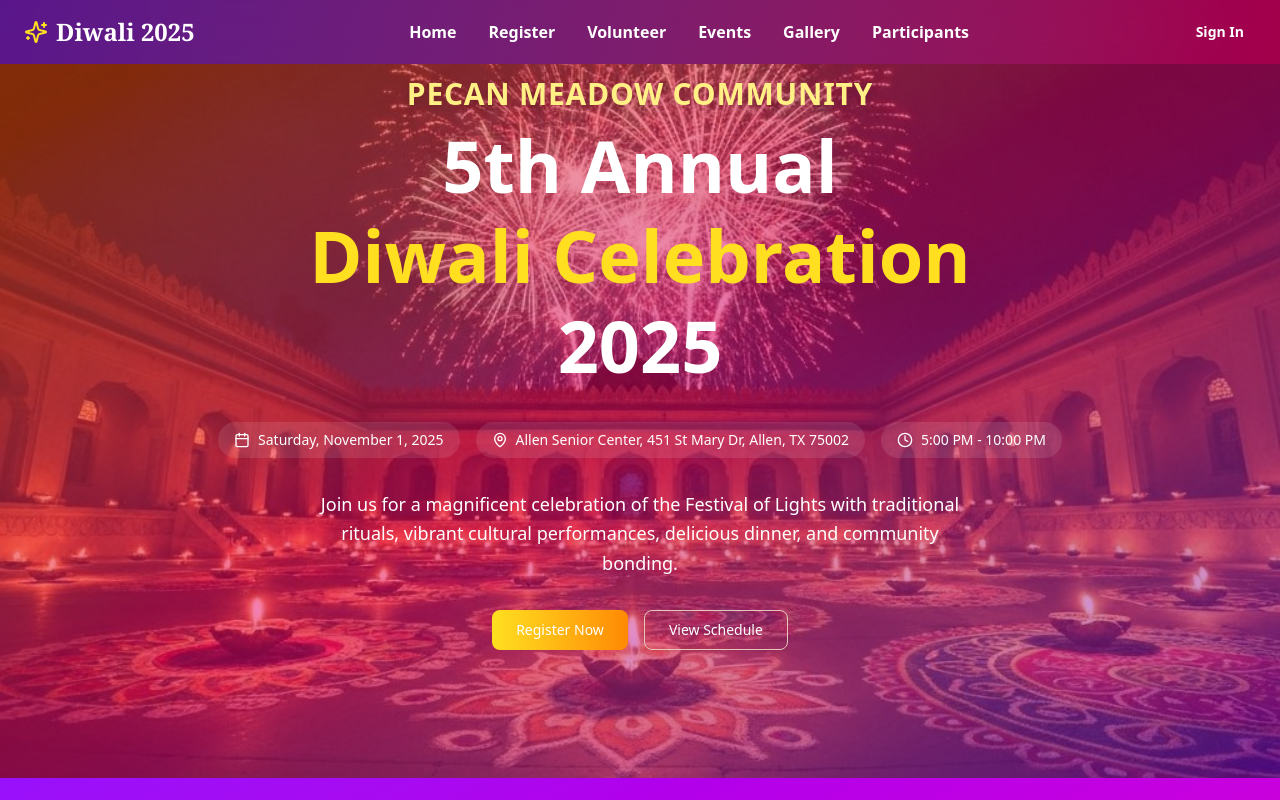
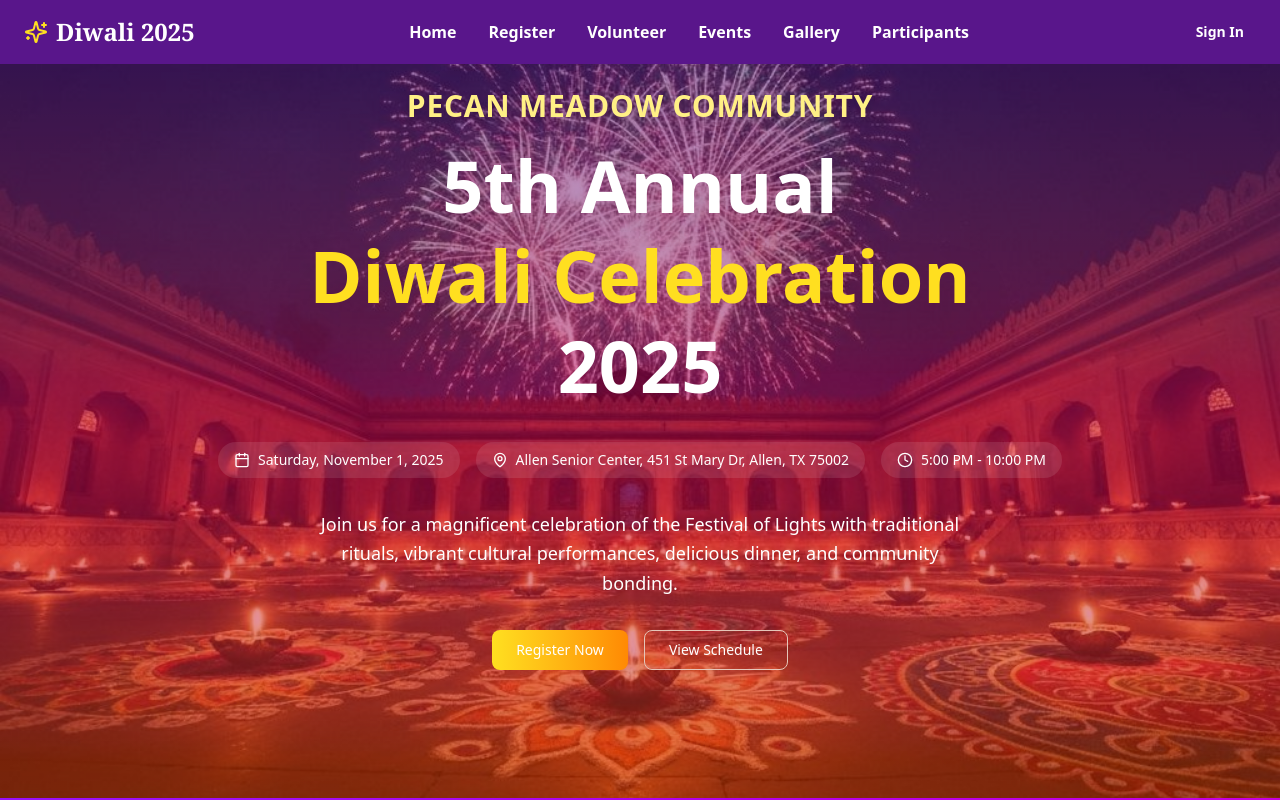
Before and after one commit to sundeepbobba1985/pm-diwali, a Next.js app: page / in a window 1280 px wide. Shown: the top 800 px of the page. Built offline with nearby package versions, Linux system fonts and the light colour scheme; a web font is replaced by a local one.

Commit message:
fix: eliminate color bar issue in navigation and hero section
Match navigation and hero section colors and remove top padding.

Co-authored-by: anotherdevopsguy <15130927+sundeepbobba1985@users.noreply.github.com>

```diff
--- a/app/page.tsx
+++ b/app/page.tsx
@@ -283,7 +283,7 @@ export default function Page() {
 
   return (
     <div className="min-h-screen bg-gradient-to-br from-purple-900 via-pink-800 to-orange-700">
-      <nav className="bg-transparent backdrop-blur-md sticky top-0 z-50">
+      <nav className="bg-purple-900 sticky top-0 z-50">
         <div className="container mx-auto px-6 py-4">
           <div className="flex items-center justify-between">
             <div className="flex items-center gap-2">
@@ -428,12 +428,12 @@ export default function Page() {
 
       <section
         id="home"
-        className="relative pt-0 pb-24 md:pb-32 bg-gradient-to-br from-orange-600 via-pink-600 to-purple-700"
+        className="relative pb-24 md:pb-32 bg-gradient-to-b from-purple-900 via-pink-700 to-orange-700"
       >
         <div className="absolute inset-0 bg-[url('/diwali-diyas-rangoli-fireworks.jpg')] opacity-50 bg-cover bg-center"></div>
         <div className="container mx-auto px-6 relative z-10">
-          <div className="max-w-4xl mx-auto text-center pt-2 md:pt-3">
-            <p className="text-2xl md:text-3xl font-bold text-yellow-200 mb-2 tracking-wide uppercase drop-shadow-lg">
+          <div className="max-w-4xl mx-auto text-center">
+            <p className="text-2xl md:text-3xl font-bold text-yellow-200 mb-4 tracking-wide uppercase drop-shadow-lg pt-4 md:pt-6">
               Pecan Meadow Community
             </p>
 
@@ -534,7 +534,7 @@ export default function Page() {
                 ) : !showRegistrationForm ? (
                   <div className="space-y-6">
                     <div className="bg-white/15 rounded-xl p-6 border border-white/30 shadow-lg">
-                      <h3 className="text-lg font-bold mb-4 text-white">Step 1: Payment via Zelle</h3>
+                      <h3 className="text-xl font-bold mb-4 text-white">Step 1: Payment via Zelle</h3>
                       <p className="text-white/90 mb-4">Send $100 to:</p>
                       <div className="bg-gradient-to-r from-yellow-300 to-orange-400 rounded-lg p-4 mb-4 shadow-lg">
                         <p className="font-mono text-lg text-center font-bold text-white">9739795250</p>
```
